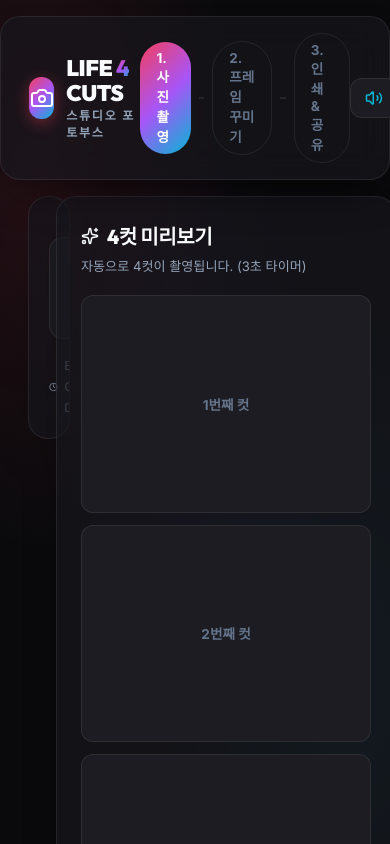
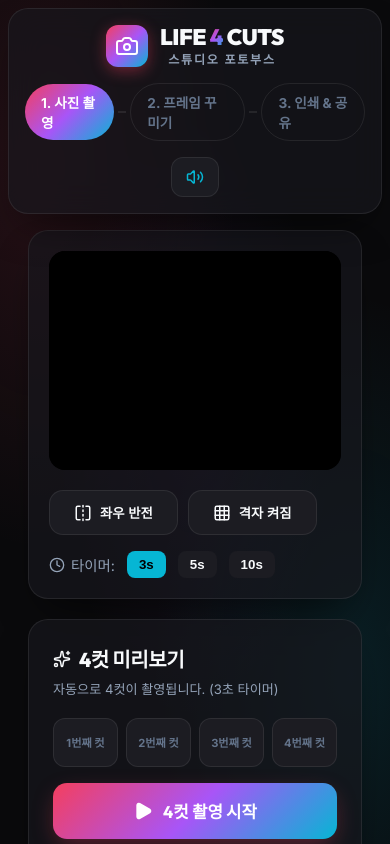
Before and after one commit to catharina553/my-photo-booth, a React (Vite) app in the folder client/: page / in a window 390 px wide. Shown: the top 844 px of the page. Built offline with nearby package versions, Linux system fonts and the light colour scheme; no server answers.

Commit message:
Optimize layouts for mobile/iPad, add custom PNG template upload, and style date stamp

```diff
--- a/client/src/components.css
+++ b/client/src/components.css
@@ -67,6 +67,163 @@
   background: linear-gradient(135deg, #e2e8f0, #94a3b8, #cbd5e1);
 }
 
+/* Desktop Defaults */
+.nav-header {
+  margin: 16px auto;
+  max-width: 1280px;
+  padding: 16px 28px;
+  display: flex;
+  align-items: center;
+  justify-content: space-between;
+  position: sticky;
+  top: 16px;
+  z-index: 50;
+}
+
+.step-indicator-container {
+  display: flex;
+  align-items: center;
+  gap: 8px;
+}
+
+.step-line {
+  width: 20px;
+  height: 2px;
+  background: var(--border-glass);
+}
+
+.camera-booth-layout {
+  display: grid;
+  grid-template-columns: minmax(0, 1fr) 340px;
+  gap: 28px;
+  align-items: start;
+}
+
+.preview-sidebar-card {
+  padding: 24px;
+  display: flex;
+  flex-direction: column;
+  height: 100%;
+}
+
+.preview-slots-container {
+  display: flex;
+  flex-direction: column;
+  gap: 12px;
+  flex: 1;
+  margin-bottom: 24px;
+}
+
+.preview-slot {
+  aspect-ratio: 4 / 3;
+  background: var(--bg-tertiary);
+  border-radius: 12px;
+  overflow: hidden;
+  position: relative;
+  border: 1px solid var(--border-glass);
+  display: flex;
+  align-items: center;
+  justify-content: center;
+  transition: all 0.3s ease;
+}
+
+.preview-slot.current {
+  border: 2px solid var(--accent-neon-pink);
+  box-shadow: 0 0 15px rgba(244, 63, 94, 0.3);
+}
+
+.slot-placeholder-text {
+  font-size: 0.85rem;
+  font-weight: 700;
+  color: var(--text-subtle);
+}
+
+.preview-slot.current .slot-placeholder-text {
+  color: var(--accent-neon-pink);
+}
+
+.photo-editor-layout {
+  display: grid;
+  grid-template-columns: minmax(0, 1fr) 380px;
+  gap: 32px;
+  align-items: start;
+}
+
+.share-modal-layout {
+  display: grid;
+  grid-template-columns: minmax(0, 1fr) 420px;
+  gap: 36px;
+  align-items: start;
+}
+
+/* Responsive Media Queries (Mobile & Tablet Optimization) */
+@media (max-width: 1024px) {
+  .camera-booth-layout,
+  .photo-editor-layout,
+  .share-modal-layout {
+    display: flex;
+    flex-direction: column;
+    gap: 20px;
+  }
+
+  .preview-sidebar-card {
+    width: 100%;
+  }
+
+  .preview-slots-container {
+    flex-direction: row;
+    justify-content: space-between;
+    gap: 8px;
+    margin-bottom: 16px;
+  }
+
+  .preview-slot {
+    flex: 1;
+    aspect-ratio: 4 / 3;
+  }
+
+  .slot-placeholder-text {
+    font-size: 0.7rem;
+    text-align: center;
+  }
+}
+
+@media (max-width: 768px) {
+  .nav-header {
+    flex-direction: column;
+    gap: 16px;
+    padding: 16px;
+    align-items: center;
+    position: relative;
+    top: 0;
+    margin: 8px;
+  }
+
+  .nav-title-box {
+    text-align: center;
+  }
+
+  .step-indicator-container {
+    width: 100%;
+    justify-content: center;
+    gap: 4px;
+  }
+
+  .step-line {
+    width: 10px;
+  }
+
+  .step-badge {
+    padding: 6px 10px !important;
+    font-size: 0.75rem !important;
+  }
+
+  .nav-controls {
+    width: 100%;
+    justify-content: center;
+  }
+}
+
 /* Print specific styles */
 @media print {
   body * {
--- a/client/src/components/CameraBooth.tsx
+++ b/client/src/components/CameraBooth.tsx
@@ -150,15 +150,10 @@ export const CameraBooth: React.FC<CameraBoothProps> = ({ onComplete }) => {
   };
 
   return (
-    <div style={{ maxWidth: '1280px', margin: '0 auto', padding: '0 28px 40px' }} className="animate-fade-in">
-      <div style={{
-        display: 'grid',
-        gridTemplateColumns: 'minmax(0, 1fr) 340px',
-        gap: '28px',
-        alignItems: 'start'
-      }}>
+    <div style={{ maxWidth: '1280px', margin: '0 auto', padding: '0 28px 40px' }} className="animate-fade-in camera-booth-wrapper">
+      <div className="camera-booth-layout">
         {/* Main Camera Viewport */}
-        <div className="glass-card" style={{ padding: '20px', position: 'relative', overflow: 'hidden' }}>
+        <div className="glass-card camera-viewport-card" style={{ padding: '20px', position: 'relative', overflow: 'hidden' }}>
           <div style={{
             position: 'relative',
             width: '100%',
@@ -350,7 +345,7 @@ export const CameraBooth: React.FC<CameraBoothProps> = ({ onComplete }) => {
         </div>
 
         {/* Right Sidebar: 4-Cut Live Progress Strip */}
-        <div className="glass-card" style={{ padding: '24px', display: 'flex', flexDirection: 'column', height: '100%' }}>
+        <div className="glass-card preview-sidebar-card">
           <h2 style={{ fontSize: '1.25rem', fontWeight: 800, marginBottom: '6px', display: 'flex', alignItems: 'center', gap: '8px' }}>
             <Sparkles size={18} className="neon-text" /> 4컷 미리보기
           </h2>
@@ -360,39 +355,18 @@ export const CameraBooth: React.FC<CameraBoothProps> = ({ onComplete }) => {
               : `자동으로 4컷이 촬영됩니다. (${timerSeconds}초 타이머)`}
           </p>
 
-          {/* 4-Cut Vertical Slots */}
-          <div style={{
-            display: 'flex',
-            flexDirection: 'column',
-            gap: '12px',
-            flex: 1,
-            marginBottom: '24px'
-          }}>
+          {/* 4-Cut Slots */}
+          <div className="preview-slots-container">
             {[0, 1, 2, 3].map((index) => {
               const photo = capturedPhotos[index];
               const isCurrent = isCapturingSession && currentShotIndex === index + 1;
 
               return (
-                <div key={index} style={{
-                  aspectRatio: '4 / 3',
-                  background: 'var(--bg-tertiary)',
-                  borderRadius: '12px',
-                  overflow: 'hidden',
-                  position: 'relative',
-                  border: isCurrent ? '2px solid var(--accent-neon-pink)' : '1px solid var(--border-glass)',
-                  boxShadow: isCurrent ? '0 0 15px rgba(244,63,94,0.3)' : 'none',
-                  display: 'flex',
-                  alignItems: 'center',
-                  justifyContent: 'center'
-                }}>
+                <div key={index} className={`preview-slot ${isCurrent ? 'current' : ''}`}>
                   {photo ? (
                     <img src={photo} alt={`Shot ${index + 1}`} style={{ width: '100%', height: '100%', objectFit: 'cover' }} />
                   ) : (
-                    <span style={{
-                      fontSize: '0.85rem',
-                      fontWeight: 700,
-                      color: isCurrent ? 'var(--accent-neon-pink)' : 'var(--text-subtle)'
-                    }}>
+                    <span className="slot-placeholder-text">
                       {isCurrent ? `${index + 1}번째 컷 촬영 중...` : `${index + 1}번째 컷`}
                     </span>
                   )}
--- a/client/src/components/Navbar.tsx
+++ b/client/src/components/Navbar.tsx
@@ -16,19 +16,10 @@ export const Navbar: React.FC<NavbarProps> = ({ currentStep, onReset }) => {
   };
 
   return (
-    <header className="glass-card no-print" style={{
-      margin: '16px auto',
-      maxWidth: '1280px',
-      padding: '16px 28px',
-      display: 'flex',
-      alignItems: 'center',
-      justifyContent: 'space-between',
-      position: 'sticky',
-      top: '16px',
-      zIndex: 50
-    }}>
+    <header className="glass-card no-print nav-header">
       <div
         onClick={onReset}
+        className="nav-logo"
         style={{ display: 'flex', alignItems: 'center', gap: '12px', cursor: 'pointer' }}
       >
         <div style={{
@@ -44,7 +35,7 @@ export const Navbar: React.FC<NavbarProps> = ({ currentStep, onReset }) => {
         }}>
           <Camera size={24} />
         </div>
-        <div>
+        <div className="nav-title-box">
           <h1 style={{ fontSize: '1.4rem', fontWeight: 900, lineHeight: 1.1 }}>
             LIFE <span className="neon-text">4</span> CUTS
           </h1>
@@ -55,16 +46,16 @@ export const Navbar: React.FC<NavbarProps> = ({ currentStep, onReset }) => {
       </div>
 
       {/* Step Indicator */}
-      <div style={{ display: 'flex', alignItems: 'center', gap: '8px' }}>
+      <div className="step-indicator-container">
         <StepBadge step={1} label="1. 사진 촬영" active={currentStep === 'capture'} done={currentStep !== 'capture'} />
-        <div style={{ width: '20px', height: '2px', background: 'var(--border-glass)' }} />
+        <div className="step-line" />
         <StepBadge step={2} label="2. 프레임 꾸미기" active={currentStep === 'customize'} done={currentStep === 'share'} />
-        <div style={{ width: '20px', height: '2px', background: 'var(--border-glass)' }} />
+        <div className="step-line" />
         <StepBadge step={3} label="3. 인쇄 & 공유" active={currentStep === 'share'} done={false} />
       </div>
 
       {/* Sound & Controls */}
-      <div style={{ display: 'flex', alignItems: 'center', gap: '12px' }}>
+      <div className="nav-controls" style={{ display: 'flex', alignItems: 'center', gap: '12px' }}>
         <button
           onClick={handleToggleSound}
           className="btn-secondary"
--- a/client/src/components/PhotoEditor.tsx
+++ b/client/src/components/PhotoEditor.tsx
@@ -1,5 +1,5 @@
 import React, { useState, useEffect, useRef } from 'react';
-import { Palette, Layout, Sliders, Type, ArrowLeft, QrCode, Sparkles } from 'lucide-react';
+import { Palette, Layout, Sliders, Type, ArrowLeft, QrCode, Sparkles, Upload } from 'lucide-react';
 import type { FrameLayout, PhotoFilter, RenderConfig } from '../utils/canvasRenderer';
 import { renderPhotoBoothCanvas } from '../utils/canvasRenderer';
 
@@ -34,6 +34,21 @@ export const PhotoEditor: React.FC<PhotoEditorProps> = ({ photos, onBack, onFini
   const [filter, setFilter] = useState<PhotoFilter>('normal');
   const [footerText, setFooterText] = useState<string>('인생네컷 • 스튜디오');
   const [dateStr] = useState<string>(new Date().toLocaleDateString('ko-KR', { year: 'numeric', month: 'long', day: 'numeric' }));
+  const [customFrameName, setCustomFrameName] = useState<string | null>(null);
+
+  const handleCustomFrameUpload = (e: React.ChangeEvent<HTMLInputElement>) => {
+    const file = e.target.files?.[0];
+    if (!file) return;
+
+    const reader = new FileReader();
+    reader.onload = (event) => {
+      if (event.target?.result) {
+        setFrameColor(event.target.result as string);
+        setCustomFrameName(file.name);
+      }
+    };
+    reader.readAsDataURL(file);
+  };
 
   const canvasContainerRef = useRef<HTMLDivElement>(null);
   const currentCanvasRef = useRef<HTMLCanvasElement | null>(null);
@@ -87,13 +102,8 @@ export const PhotoEditor: React.FC<PhotoEditorProps> = ({ photos, onBack, onFini
   };
 
   return (
-    <div style={{ maxWidth: '1280px', margin: '0 auto', padding: '0 28px 40px' }} className="animate-fade-in">
-      <div style={{
-        display: 'grid',
-        gridTemplateColumns: 'minmax(0, 1fr) 380px',
-        gap: '32px',
-        alignItems: 'start'
-      }}>
+    <div style={{ maxWidth: '1280px', margin: '0 auto', padding: '0 28px 40px' }} className="animate-fade-in editor-wrapper">
+      <div className="photo-editor-layout">
         {/* Left: High-Res Canvas Preview Area */}
         <div className="glass-card" style={{
           padding: '24px',
@@ -215,6 +225,20 @@ export const PhotoEditor: React.FC<PhotoEditorProps> = ({ photos, onBack, onFini
                 );
               })}
             </div>
+            <div style={{ marginTop: '16px' }}>
+              <label className="btn-secondary" style={{ display: 'flex', alignItems: 'center', justifyContent: 'center', gap: '8px', cursor: 'pointer', padding: '12px', border: '1px dashed var(--accent-neon-cyan)', borderRadius: '12px', background: 'rgba(6, 182, 212, 0.05)', width: '100%' }}>
+                <Upload size={16} color="var(--accent-neon-cyan)" />
+                <span style={{ fontSize: '0.85rem', fontWeight: 600 }}>
+                  {customFrameName ? `커스텀: ${customFrameName.substring(0, 16)}...` : '커스텀 PNG 프레임 업로드'}
+                </span>
+                <input
+                  type="file"
+                  accept="image/png"
+                  onChange={handleCustomFrameUpload}
+                  style={{ display: 'none' }}
+                />
+              </label>
+            </div>
           </div>
 
           {/* 3. Photo Filters */}
--- a/client/src/components/ShareModal.tsx
+++ b/client/src/components/ShareModal.tsx
@@ -119,13 +119,8 @@ export const ShareModal: React.FC<ShareModalProps> = ({ canvas, onReset }) => {
   };
 
   return (
-    <div style={{ maxWidth: '1280px', margin: '0 auto', padding: '0 28px 60px' }} className="animate-fade-in">
-      <div style={{
-        display: 'grid',
-        gridTemplateColumns: 'minmax(0, 1fr) 420px',
-        gap: '36px',
-        alignItems: 'start'
-      }}>
+    <div style={{ maxWidth: '1280px', margin: '0 auto', padding: '0 28px 60px' }} className="animate-fade-in share-wrapper">
+      <div className="share-modal-layout">
         {/* Left: Finished Canvas Display */}
         <div className="glass-card" style={{
           padding: '28px',
```
Also changed, not shown: client/src/utils/canvasRenderer.ts (+59 -25 lines).
